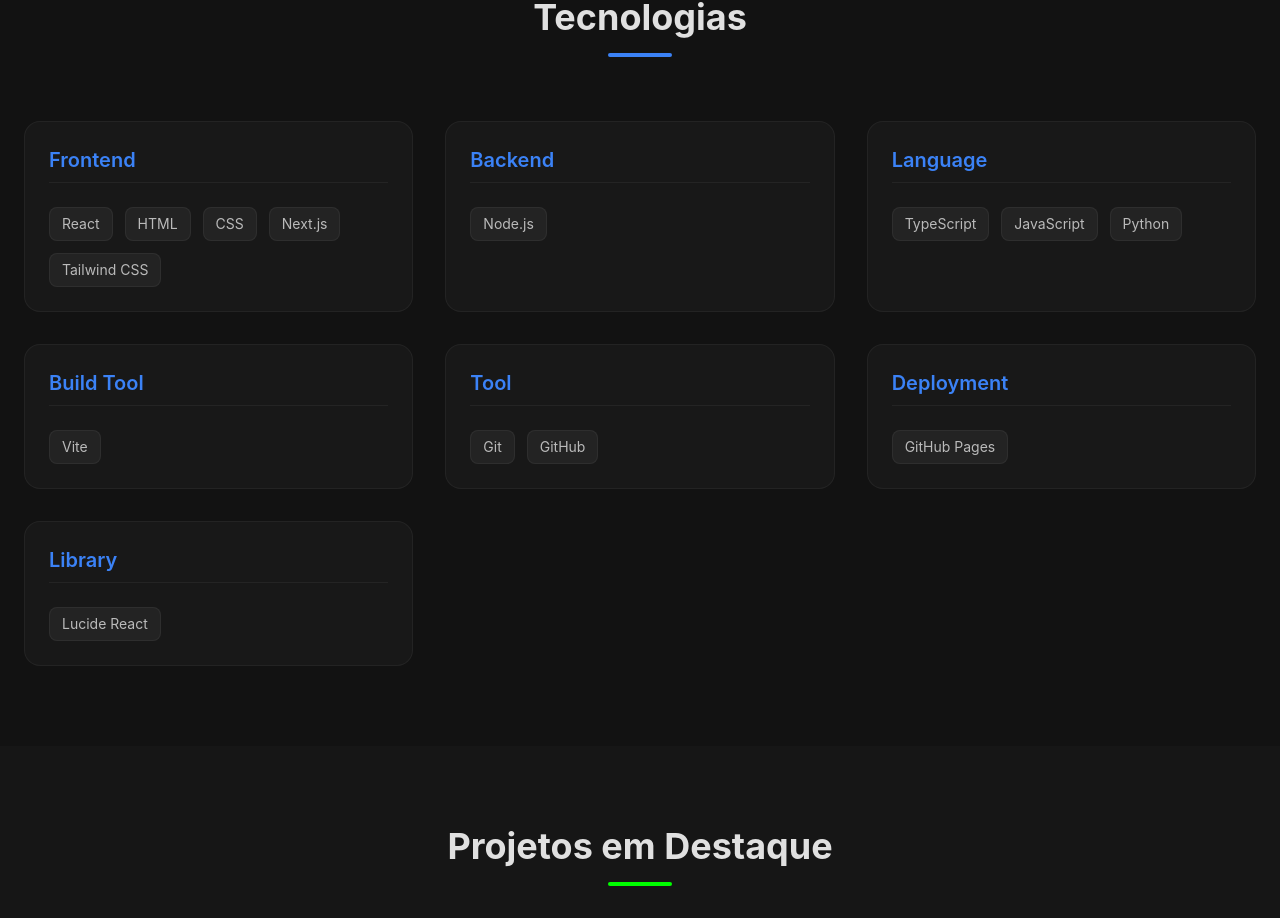
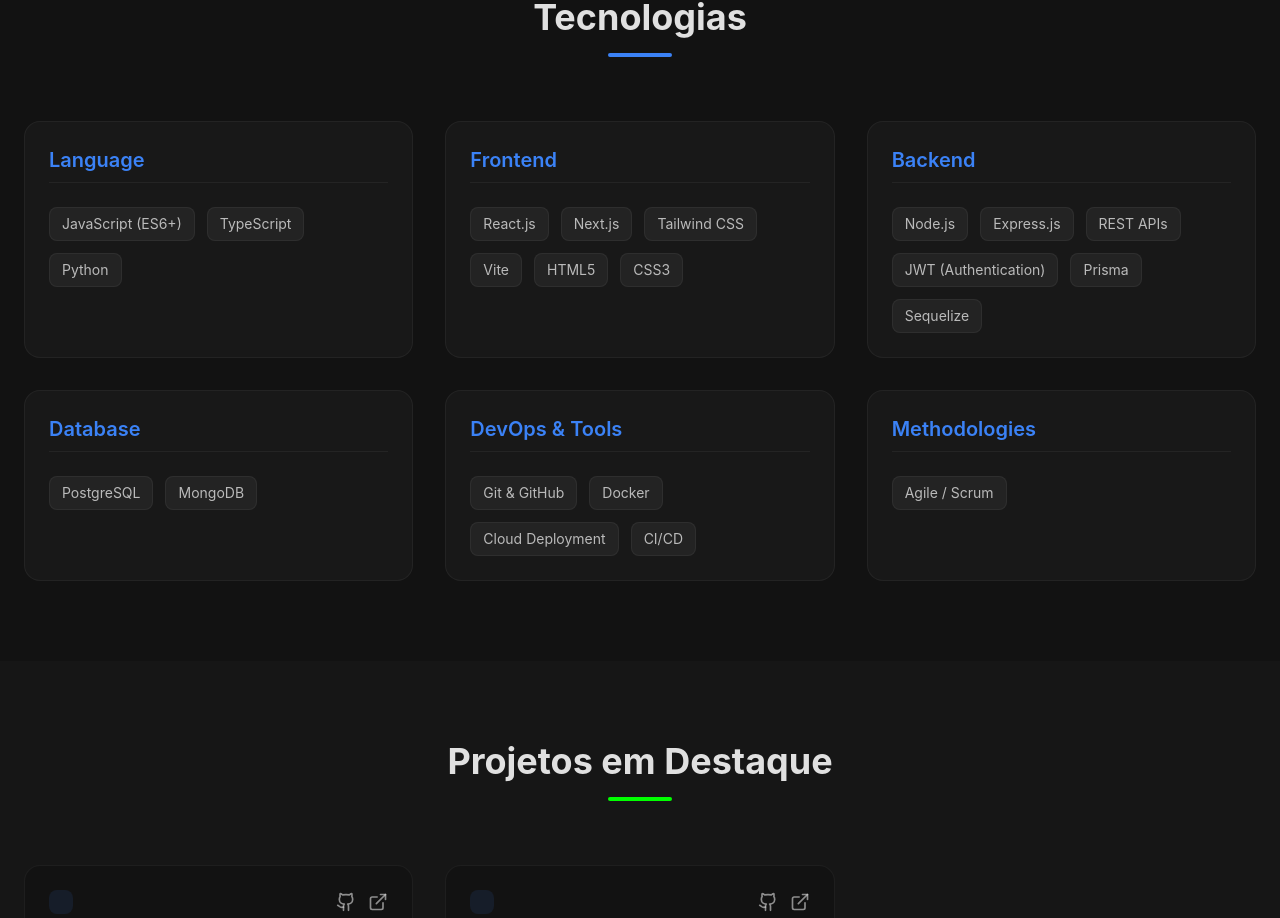
Before and after one commit to gabnunesdev/portfolio, a React (Vite) app: page / in a window 1280 px wide. Shown: the part 1742-2660 px from the top of the page. Built offline with nearby package versions, Linux system fonts and the light colour scheme.

Commit message:
feat: update skill data

```diff
--- a/src/data/skills.ts
+++ b/src/data/skills.ts
@@ -1,18 +1,35 @@
-import type { Skill } from '../types';
+import type { Skill } from "../types";
 
 export const skills: Skill[] = [
-  { name: "React", category: "Frontend" },
-  { name: "Node.js", category: "Backend" },
+  // Languages
+  { name: "JavaScript (ES6+)", category: "Language" },
   { name: "TypeScript", category: "Language" },
-  { name: "JavaScript", category: "Language" },
   { name: "Python", category: "Language" },
-  { name: "HTML", category: "Frontend" },
-  { name: "CSS", category: "Frontend" },
+
+  // Frontend
+  { name: "React.js", category: "Frontend" },
   { name: "Next.js", category: "Frontend" },
   { name: "Tailwind CSS", category: "Frontend" },
-  { name: "Vite", category: "Build Tool" },
-  { name: "Git", category: "Tool" },
-  { name: "GitHub", category: "Tool" },
-  { name: "GitHub Pages", category: "Deployment" },
-  { name: "Lucide React", category: "Library" }
+  { name: "Vite", category: "Frontend" },
+  { name: "HTML5", category: "Frontend" },
+  { name: "CSS3", category: "Frontend" },
+
+  // Backend
+  { name: "Node.js", category: "Backend" },
+  { name: "Express.js", category: "Backend" },
+  { name: "REST APIs", category: "Backend" },
+  { name: "JWT (Authentication)", category: "Backend" },
+  { name: "Prisma", category: "Backend" },
+  { name: "Sequelize", category: "Backend" },
+
+  // Databases
+  { name: "PostgreSQL", category: "Database" },
+  { name: "MongoDB", category: "Database" },
+
+  // DevOps, Tools & Methodologies
+  { name: "Git & GitHub", category: "DevOps & Tools" },
+  { name: "Docker", category: "DevOps & Tools" },
+  { name: "Cloud Deployment", category: "DevOps & Tools" },
+  { name: "CI/CD", category: "DevOps & Tools" },
+  { name: "Agile / Scrum", category: "Methodologies" },
 ];
```
